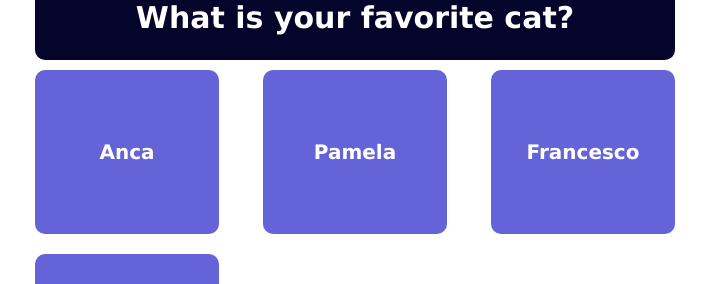
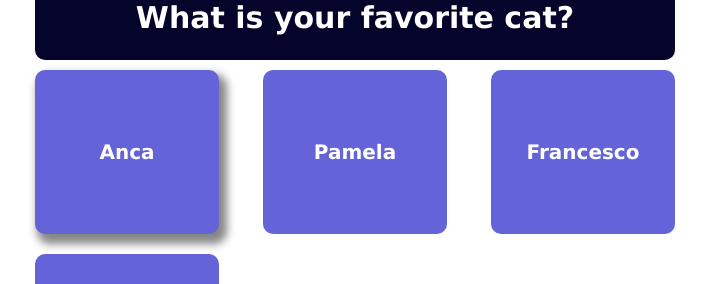
Before and after one commit to PamelaFeijo/lazynight, a React (Create React App) app: page / in a window 1280 px wide. In both pictures the pointer is over the element "Anca". Shown: the part 227-511 px from the top of the page, without its empty margins (285-991 px from the left). Built offline with nearby package versions, Linux system fonts and the light colour scheme.

Commit message:
add shadow to answers on hover

```diff
--- a/src/index.css
+++ b/src/index.css
@@ -68,6 +68,10 @@ code {
   margin: 10px 0px;
 }
 
+.quiz-answer:hover {
+  box-shadow: 5px 7px 8px 3px rgba(0, 0, 0, 0.48);
+}
+
 @media only screen and (max-width: 700px) {
   /* quiz page */
 
```
